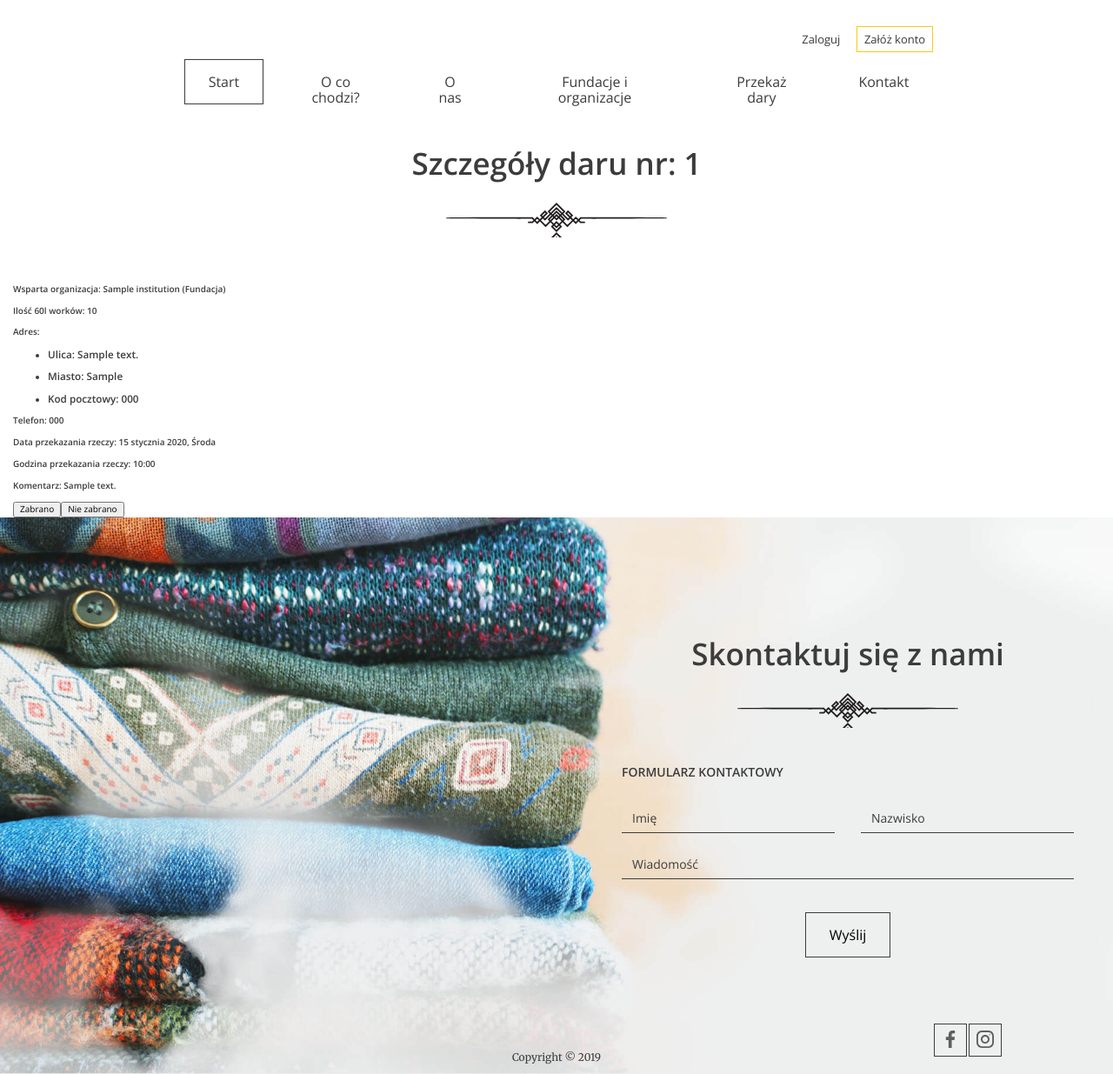
After one commit to 117marta/Donation, a Django app: page /donation/1 in a window 1280 px wide. The commit adds this page. Shown: the whole page at 87% size. Run offline with Django 3.2, Linux system fonts and the light colour scheme; tables that the repository leaves empty hold one stand-in row (values such as "Sample post").

Commit message:
Gifts archiving

```diff
--- a/donation/donation/settings.py
+++ b/donation/donation/settings.py
@@ -104,7 +104,7 @@ AUTH_PASSWORD_VALIDATORS = [
 # Internationalization
 # https://docs.djangoproject.com/en/3.2/topics/i18n/
 
-LANGUAGE_CODE = 'en-us'
+LANGUAGE_CODE = 'pl-pl'
 
 TIME_ZONE = 'UTC'
 
--- a/donation/donation/urls.py
+++ b/donation/donation/urls.py
@@ -15,7 +15,7 @@ Including another URLconf
 """
 from django.contrib import admin
 from django.urls import path
-from donation_app.views import LandingPage, AddDonation, Login, Register, Logout, Profile
+from donation_app.views import LandingPage, AddDonation, Login, Register, Logout, Profile, DonationDetail
 from django.contrib.auth import views
 
 
@@ -27,4 +27,5 @@ urlpatterns = [
     path('register/', Register.as_view(), name='register'),
     path('logout/', Logout.as_view(), name='logout'),
     path('profile/', Profile.as_view(), name='profile'),
+    path('donation/<int:id>', DonationDetail.as_view()),
 ]
--- a/donation/donation_app/models.py
+++ b/donation/donation_app/models.py
@@ -22,7 +22,7 @@ class Institution(models.Model):
     categories = models.ManyToManyField(Category)
 
     def __str__(self):
-        return f'{self.name}: {self.get_type_display()}'
+        return f'{self.name} ({self.get_type_display()})'
 
 
 class Donation(models.Model):
@@ -37,3 +37,8 @@ class Donation(models.Model):
     pick_up_time = models.TimeField()
     pick_up_comment = models.TextField()
     user = models.ForeignKey(User, on_delete=models.SET_NULL, null=True)
+    is_taken = models.BooleanField(default=False)
+
+    def __str__(self):
+
+        return f"nr: {self.pk}/ co: {', '.join(cat.name for cat in self.categories.all())}/ użytkownik: {self.user.first_name}"
--- /dev/null
+++ b/donation/donation_app/templates/donation_app/donation.html
@@ -0,0 +1,36 @@
+{% extends 'donation_app/base.html' %}
+{% load static %}
+
+
+{% block content %}
+<div class="container">
+    <div>
+        <div class="slogan container container--90 text-center">
+            <h2>Szczegóły daru nr: {{ donation.pk }}</h2><br>
+        </div>
+    </div>
+
+
+    <h4>Wsparta organizacja: {{ donation.institution }}</h4>
+    <h4>Ilość 60l worków: {{ donation.quantity }}</h4>
+    <h4>Adres:</h4>
+    <ul>
+        <li><h3>Ulica: {{ donation.address }}</h3></li>
+        <li><h3>Miasto: {{ donation.city }}</h3></li>
+        <li><h3>Kod pocztowy: {{ donation.zip_code }}</h3></li>
+    </ul>
+    <h4>Telefon: {{ donation.phone_number }}</h4>
+
+    <h4>Data przekazania rzeczy: {{ donation.pick_up_date|date:"d E Y, l" }}</h4>
+    <h4>Godzina przekazania rzeczy: {{ donation.pick_up_time|time:"H:i"}}</h4>
+    <h4>Komentarz: {{ donation.pick_up_comment }}</h4>
+
+
+    <form method="post">
+        {% csrf_token %}
+        <input type="hidden" name="donation_id" value="{{ donation.pk }}">
+        <button type="submit" name="status" value="taken">Zabrano</button>
+        <button type="submit" name="status" value="not_taken">Nie zabrano</button>
+    </form>
+</div>
+{% endblock content %}
--- a/donation/donation_app/templates/donation_app/profile.html
+++ b/donation/donation_app/templates/donation_app/profile.html
@@ -15,6 +15,7 @@
     <h1>Przekazane dary:</h1>
     <table class="donation--table">
         <tr>
+            <th>Lp.</th>
             <th>Organizacja</th>
             <th>Ilość worków</th>
             <th>Zawartość</th>
@@ -24,6 +25,7 @@
         </tr>
         {% for donation in donations %}
             <tr class="donation--table--header">
+                <td><a href="/donation/{{ donation.pk }}">{{ forloop.counter }}</a></td>
                 <td>{{ donation.institution.name }}</td>
                 <td>{{ donation.quantity }}</td>
                 <td>{% for category in donation.categories.all %}
@@ -31,7 +33,7 @@
                     {% endfor %}</td>
                 <td>{{ donation.pick_up_date }}</td>
                 <td>{{ donation.pick_up_time }}</td>
-                {% if donation.picked_up %}
+                {% if donation.is_taken %}
                     <td style="color: greenyellow">Odebrano
                 {% else %}
                     <td style="color: red">Oczekuje
--- a/donation/donation_app/views.py
+++ b/donation/donation_app/views.py
@@ -158,9 +158,24 @@ class Profile(LoginRequiredMixin, View):
     login_url = '/login/'
 
     def get(self, request):
-        donations = Donation.objects.filter(user=request.user)
+        donations = Donation.objects.filter(user=request.user).order_by('is_taken')
         return render(request, 'donation_app/profile.html', {'donations': donations})
 
-    def get_object(self, **kwargs):
-        user_id = self.request.user.id
-        return get_object_or_404(User, pk=user_id)
+
+class DonationDetail(View):
+
+    def get(self, request, id):
+        donation = Donation.objects.get(pk=id)
+        return render(request, 'donation_app/donation.html', {'donation': donation})
+
+    def post(self, request, id):
+        donation_id = request.POST.get('donation_id')
+        status = request.POST.get('status')
+        donation = Donation.objects.get(pk=donation_id)
+        if status == 'taken':
+            donation.is_taken = True
+            donation.save()
+        else:
+            donation.is_taken = False
+            donation.save()
+        return redirect('profile')
```
Also changed, not shown: donation/donation_app/migrations/0004_auto_20220130_1616.py (added).
